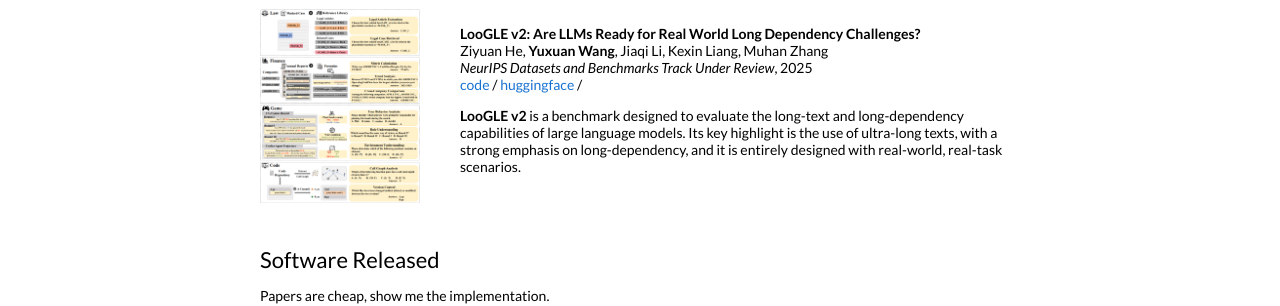
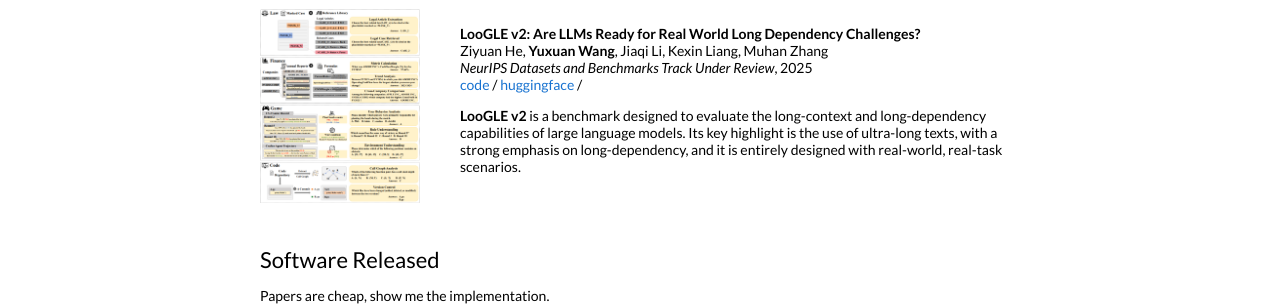
Before and after one commit to BILLYisavailable/billyisavailable.github.io, a Jekyll site: the page built from _posts/2025-05-18-LooGLEv2.markdown, in a window 1280 px wide. Shown: the part 471-777 px from the top of the page. Built offline with Jekyll 4.4.1, drawn with Linux system fonts in a browser that asks for light colours.

Commit message:
Update 2025-05-18-LooGLEv2.markdown

```diff
--- a/_posts/2025-05-18-LooGLEv2.markdown
+++ b/_posts/2025-05-18-LooGLEv2.markdown
@@ -10,4 +10,4 @@ venue: "NeurIPS Datasets and Benchmarks Track Under Review"
 code: https://github.com/GraphPKU/LooGLE-v2
 huggingface: https://huggingface.co/datasets/GraphPKU/LooGLE-v2
 ---
-<strong>LooGLE v2</strong> is a benchmark designed to evaluate the long-text and long-dependency capabilities of large language models. Its key highlight is the use of ultra-long texts, with a strong emphasis on long-dependency, and it is entirely designed with real-world, real-task scenarios.
+<strong>LooGLE v2</strong> is a benchmark designed to evaluate the long-context and long-dependency capabilities of large language models. Its key highlight is the use of ultra-long texts, with a strong emphasis on long-dependency, and it is entirely designed with real-world, real-task scenarios.
```
